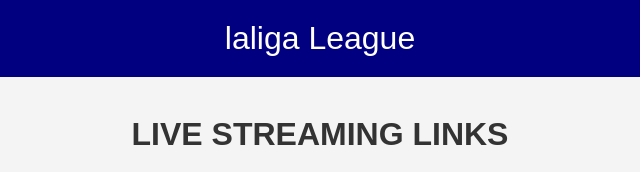
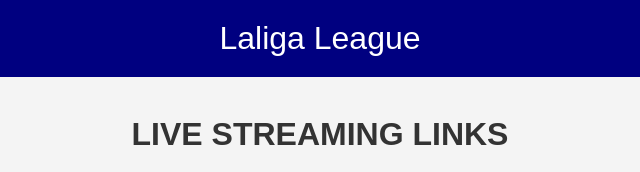
Before and after one commit to live4free/aura-livesports, a plain HTML site: page LaLiga.html in a window 1280 px wide. Shown: the top 172 px of the page, 320-960 px from the left. Drawn offline with Linux system fonts and the light colour scheme.

Commit message:
Update LaLiga.html

```diff
--- a/LaLiga.html
+++ b/LaLiga.html
@@ -8,7 +8,7 @@
         <link rel="stylesheet" href="LaLiga.css" />
     </head>
     <body>
-        <header id="india">laliga League </header>
+        <header id="india">Laliga League </header>
         <br />
         <h1>LIVE STREAMING LINKS</h1>
         <img src="premier.jpeg" alt="Background image" />
```
